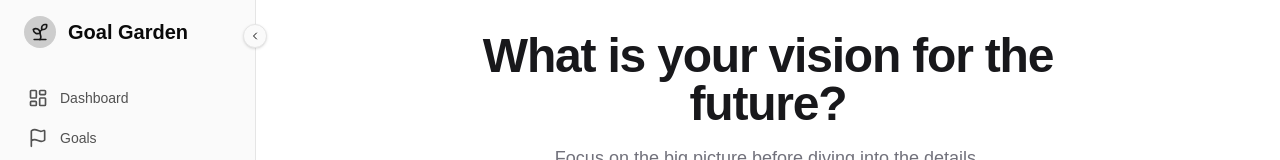
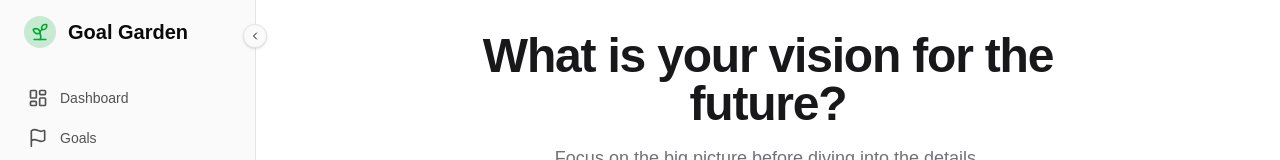
Before and after one commit to morriscodez/Goal-Garden, a Next.js app: page / in a window 1280 px wide. Shown: the top 160 px of the page. Built offline with nearby package versions, Linux system fonts and the light colour scheme.

Commit message:
Fixed filtering on the prioritization matrix page and fixed green sprout icon color in light mode

```diff
--- a/app/globals.css
+++ b/app/globals.css
@@ -75,7 +75,14 @@
 
   --sidebar-background: oklch(0.985 0 0);
   --sidebar-foreground: oklch(0.145 0 0);
-  --sidebar-primary: oklch(0.205 0 0);
+  --sidebar-primary: oklch(0.488 0.243 264.376);
+  /* Using the nice purple/blue or green? User asked for Green. */
+  /* Wait, user said "turned BACK to the green color". */
+  /* The dark mode one is: --sidebar-primary: oklch(0.488 0.243 264.376); which is Purple/Blue (Hue 264) */
+  /* But dark forest is: --sidebar-primary: oklch(0.85 0.15 140); (Green hue 140) */
+  /* I should pick a green for light mode. */
+  /* Goal Garden Green */
+  --sidebar-primary: oklch(0.623 0.214 149.2);
   --sidebar-primary-foreground: oklch(0.985 0 0);
   --sidebar-accent: oklch(0.97 0 0);
   --sidebar-accent-foreground: oklch(0.205 0 0);
--- a/components/matrix/MatrixContainer.tsx
+++ b/components/matrix/MatrixContainer.tsx
@@ -11,7 +11,7 @@ import {
     defaultDropAnimationSideEffects,
     DropAnimation,
 } from "@dnd-kit/core";
-import { useState } from "react";
+import { useState, useEffect } from "react";
 import { ActionItem } from "@prisma/client";
 import { updateItemPriority } from "@/app/actions/matrix";
 import { MatrixInbox } from "./MatrixInbox";
@@ -37,6 +37,10 @@ const dropAnimation: DropAnimation = {
 export function MatrixContainer({ initialItems }: MatrixContainerProps) {
     const [items, setItems] = useState(initialItems);
     const [activeId, setActiveId] = useState<string | null>(null);
+
+    useEffect(() => {
+        setItems(initialItems);
+    }, [initialItems]);
 
     const sensors = useSensors(
         useSensor(PointerSensor, {
```
